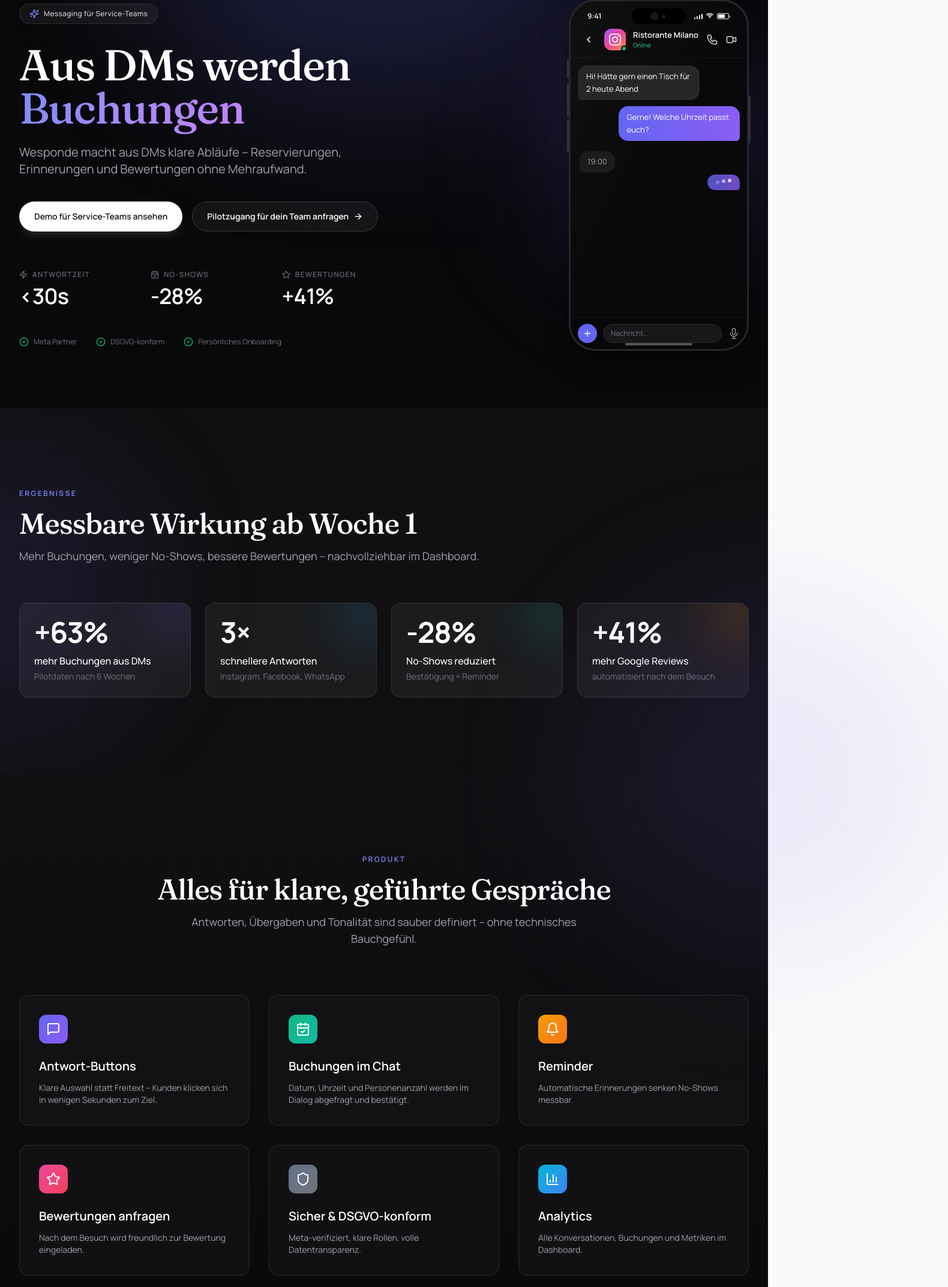
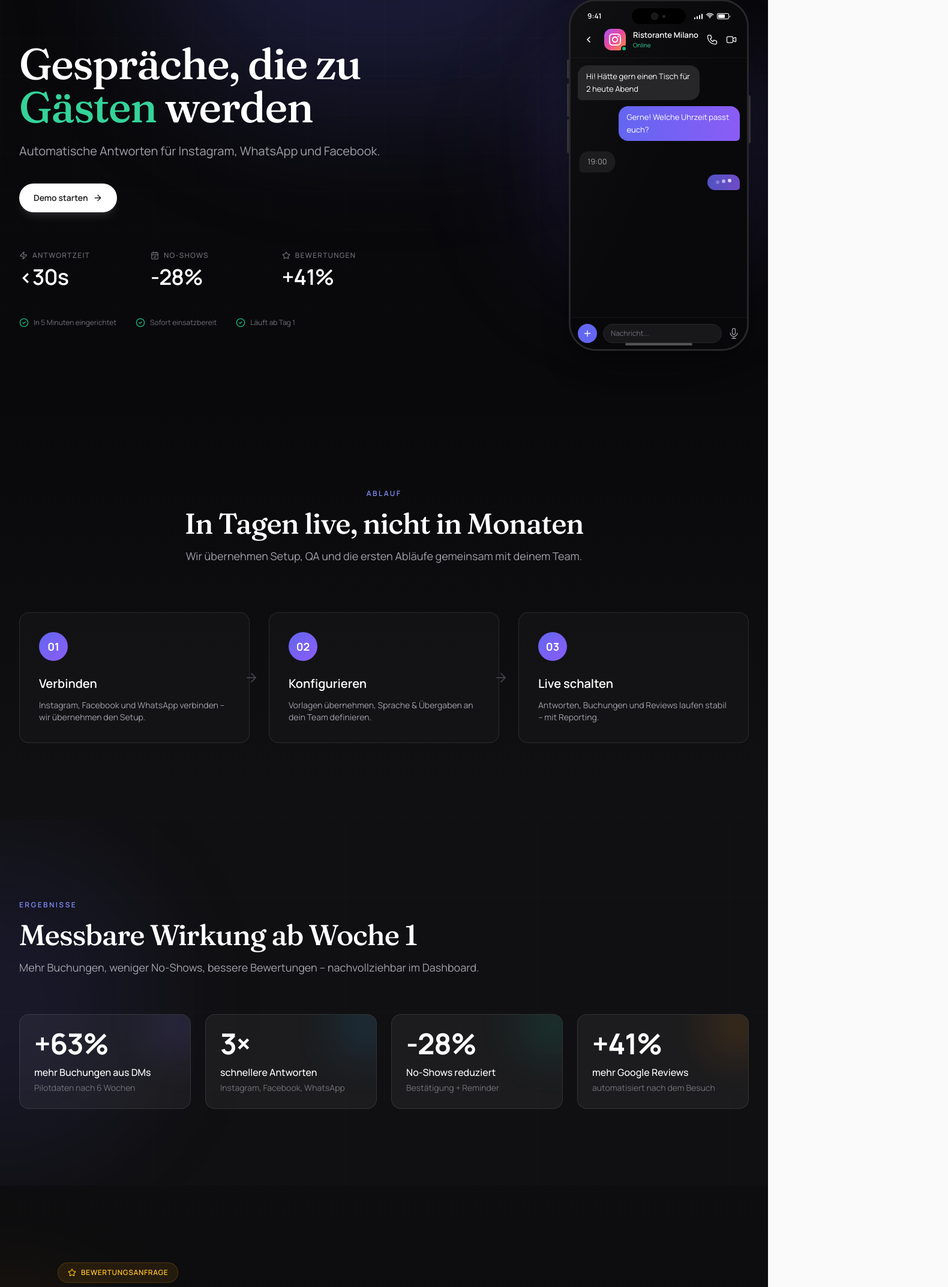
Before and after one commit to DosiGus/Website, a Next.js app: page / in a window 1280 px wide. Shown: the part 129-2275 px from the top of the page at 60% size, 1580 px wide, since content can reach past the window. Built offline with nearby package versions, Linux system fonts and the light colour scheme.

Commit message:
Update marketing copy and login/test flow

```diff
--- a/app/page.tsx
+++ b/app/page.tsx
@@ -247,40 +247,29 @@ export default function HomePage() {
           <div className="grid items-center gap-12 lg:grid-cols-[1.1fr,0.9fr] lg:gap-20">
             {/* Left Content */}
             <div className="max-w-2xl">
-              {/* Badge */}
-              <div className="inline-flex items-center gap-1.5 rounded-full border border-white/10 bg-white/5 px-3 py-1.5 sm:gap-2 sm:px-4 sm:py-2">
-                <Sparkles className="h-3.5 w-3.5 text-indigo-400 sm:h-4 sm:w-4" />
-                <span className="text-[11px] font-medium tracking-wide text-zinc-300 sm:text-xs">
-                  Messaging für Service-Teams
-                </span>
-              </div>
-
               {/* Headline */}
               <h1 className="mt-6 font-display text-4xl font-medium tracking-tight sm:mt-8 sm:text-5xl md:text-6xl lg:text-7xl">
-                Aus DMs werden{" "}
-                <span className="bg-gradient-to-r from-indigo-400 via-violet-400 to-purple-400 bg-clip-text text-transparent">
-                  Buchungen
+                Gespräche, die zu{" "}
+                <span className="text-emerald-400">
+                  Gästen
                 </span>
+                {" "}werden
               </h1>
 
               {/* Subheadline */}
               <p className="mt-4 text-base leading-relaxed text-zinc-400 sm:mt-6 sm:text-lg md:text-xl">
-                Wesponde macht aus DMs klare Abläufe – Reservierungen, Erinnerungen und Bewertungen ohne Mehraufwand.
+                Automatische Antworten für Instagram, WhatsApp und Facebook.
               </p>
 
-              {/* CTAs */}
-              <div className="mt-10 flex flex-col gap-4 sm:flex-row sm:items-center">
-                <WatchDemoButton
-                  className="group relative inline-flex items-center justify-center gap-2 overflow-hidden rounded-full bg-white px-6 py-3.5 text-sm font-semibold text-zinc-900 shadow-lg shadow-white/10 transition-all hover:shadow-white/20"
-                  label="Demo für Service-Teams ansehen"
-                />
-                <a
-                  href="#beta"
-                  className="group inline-flex items-center justify-center gap-2 rounded-full border border-white/15 bg-white/5 px-6 py-3.5 text-sm font-semibold text-white backdrop-blur-sm transition-all hover:border-white/25 hover:bg-white/10"
+              {/* CTA */}
+              <div className="mt-10">
+                <Link
+                  href="/login?view=signup"
+                  className="group inline-flex items-center justify-center gap-2 rounded-full bg-white px-6 py-3.5 text-sm font-semibold text-zinc-900 shadow-lg shadow-white/10 transition-all hover:bg-emerald-500 hover:text-white hover:shadow-emerald-500/30"
                 >
-                  Pilotzugang für dein Team anfragen
+                  Demo starten
                   <ArrowRight className="h-4 w-4 transition-transform group-hover:translate-x-1" />
-                </a>
+                </Link>
               </div>
 
               {/* Stats */}
@@ -303,15 +292,15 @@ export default function HomePage() {
               <div className="mt-8 flex flex-wrap items-center gap-x-4 gap-y-3 text-[11px] text-zinc-500 sm:mt-12 sm:gap-x-8 sm:gap-y-4 sm:text-xs">
                 <span className="flex items-center gap-1.5 sm:gap-2">
                   <CheckCircle2 className="h-3.5 w-3.5 text-emerald-500 sm:h-4 sm:w-4" />
-                  Meta Partner
+                  In 5 Minuten eingerichtet
                 </span>
                 <span className="flex items-center gap-1.5 sm:gap-2">
                   <CheckCircle2 className="h-3.5 w-3.5 text-emerald-500 sm:h-4 sm:w-4" />
-                  DSGVO-konform
+                  Sofort einsatzbereit
                 </span>
                 <span className="flex items-center gap-1.5 sm:gap-2">
                   <CheckCircle2 className="h-3.5 w-3.5 text-emerald-500 sm:h-4 sm:w-4" />
-                  Persönliches Onboarding
+                  Läuft ab Tag 1
                 </span>
               </div>
             </div>
@@ -320,6 +309,45 @@ export default function HomePage() {
             <div className="relative flex justify-center lg:justify-end">
               <PhoneMockup />
             </div>
+          </div>
+        </div>
+      </section>
+
+      {/* ==================== WORKFLOW SECTION ==================== */}
+      <section id="workflow" className="relative py-16 sm:py-24 lg:py-32">
+        <div className="absolute inset-0 bg-gradient-to-b from-zinc-950 to-zinc-900/50" />
+
+        <div className="relative mx-auto max-w-7xl px-4 sm:px-6 lg:px-8">
+          <div className="text-center">
+            <span className="inline-block text-xs font-semibold uppercase tracking-[0.2em] text-indigo-400">
+              Ablauf
+            </span>
+            <h2 className="mt-4 font-display text-4xl font-medium tracking-tight sm:text-5xl">
+              In Tagen live, nicht in Monaten
+            </h2>
+            <p className="mx-auto mt-4 max-w-2xl text-lg text-zinc-400">
+              Wir übernehmen Setup, QA und die ersten Abläufe gemeinsam mit deinem Team.
+            </p>
+          </div>
+
+          <div className="mt-10 grid gap-4 sm:mt-20 sm:gap-8 lg:grid-cols-3">
+            {steps.map((step, index) => (
+              <div
+                key={step.title}
+                className="relative rounded-xl border border-white/10 bg-zinc-900/50 p-5 sm:rounded-2xl sm:p-8"
+              >
+                <div className="mb-4 flex h-10 w-10 items-center justify-center rounded-full bg-gradient-to-br from-indigo-500 to-violet-500 text-base font-bold text-white sm:mb-6 sm:h-12 sm:w-12 sm:text-lg">
+                  {step.step}
+                </div>
+                <h3 className="text-lg font-semibold text-white sm:text-xl">{step.title}</h3>
+                <p className="mt-2 text-xs leading-relaxed text-zinc-400 sm:mt-3 sm:text-sm">{step.description}</p>
+                {index < steps.length - 1 && (
+                  <div className="absolute -right-4 top-1/2 hidden -translate-y-1/2 lg:block">
+                    <ArrowRight className="h-6 w-6 text-zinc-700" />
+                  </div>
+                )}
+              </div>
+            ))}
           </div>
         </div>
       </section>
@@ -365,91 +393,29 @@ export default function HomePage() {
         </div>
       </section>
 
-      {/* ==================== FEATURES SECTION ==================== */}
-      <section id="product" className="relative py-16 sm:py-24 lg:py-32">
-        <div className="absolute inset-0 bg-gradient-to-b from-zinc-900/50 to-zinc-950" />
-        <div className="absolute right-0 top-0 hidden h-[600px] w-[600px] -translate-y-1/2 translate-x-1/2 rounded-full bg-violet-500/10 blur-[120px] sm:block" />
+      {/* ==================== GOOGLE REVIEWS SECTION ==================== */}
+      <section id="reviews" className="relative py-16 sm:py-24 lg:py-32">
+        <div className="absolute inset-0 bg-gradient-to-b from-zinc-900/30 to-zinc-950" />
+        <div className="absolute left-0 top-1/2 hidden h-[500px] w-[500px] -translate-x-1/2 -translate-y-1/2 rounded-full bg-amber-500/10 blur-[100px] sm:block" />
 
-        <div className="relative mx-auto max-w-7xl px-4 sm:px-6 lg:px-8">
-          <div className="text-center">
-            <span className="inline-block text-xs font-semibold uppercase tracking-[0.2em] text-indigo-400">
-              Produkt
+        <div className="relative mx-auto max-w-6xl px-4 sm:px-6 lg:px-8">
+          <div className="mb-10 max-w-3xl sm:mb-16">
+            <span className="inline-flex items-center gap-1.5 rounded-full border border-amber-500/20 bg-amber-500/10 px-3 py-1.5 text-[10px] font-semibold uppercase tracking-wider text-amber-400 sm:gap-2 sm:px-4 sm:py-2 sm:text-xs">
+              <Star className="h-3 w-3 sm:h-3.5 sm:w-3.5" />
+              Bewertungsanfrage
             </span>
-            <h2 className="mt-4 font-display text-4xl font-medium tracking-tight sm:text-5xl">
-              Alles für klare, geführte Gespräche
+            <h2 className="mt-4 font-display text-3xl font-medium tracking-tight sm:mt-6 sm:text-4xl md:text-5xl">
+              Google Bewertungen{" "}
+              <span className="bg-gradient-to-r from-amber-400 to-orange-400 bg-clip-text text-transparent">
+                automatisiert
+              </span>
             </h2>
-            <p className="mx-auto mt-4 max-w-2xl text-lg text-zinc-400">
-              Antworten, Übergaben und Tonalität sind sauber definiert – ohne technisches Bauchgefühl.
+            <p className="mt-3 text-sm text-zinc-400 sm:mt-4 sm:text-lg">
+              Nach dem Besuch fragen wir automatisch per DM nach einer Bewertung.
             </p>
           </div>
 
-          <div className="mt-10 grid grid-cols-2 gap-3 sm:mt-20 sm:gap-8 lg:grid-cols-3">
-            {features.map((feature, index) => (
-              <div
-                key={feature.title}
-                className="group relative overflow-hidden rounded-xl border border-white/10 bg-zinc-900/50 p-4 transition-all hover:border-white/20 hover:bg-zinc-900 sm:rounded-2xl sm:p-8"
-                style={{ animationDelay: `${index * 100}ms` }}
-              >
-                <div
-                  className={`mb-3 inline-flex h-10 w-10 items-center justify-center rounded-lg bg-gradient-to-br sm:mb-6 sm:h-12 sm:w-12 sm:rounded-xl ${feature.gradient}`}
-                >
-                  <feature.icon className="h-5 w-5 text-white sm:h-6 sm:w-6" />
-                </div>
-                <h3 className="text-base font-semibold text-white sm:text-xl">{feature.title}</h3>
-                <p className="mt-1.5 text-xs leading-relaxed text-zinc-400 sm:mt-3 sm:text-sm">{feature.description}</p>
-              </div>
-            ))}
-          </div>
-        </div>
-      </section>
-
-      {/* ==================== DIFFERENTIATORS SECTION ==================== */}
-      <section id="why-wesponde" className="relative py-16 sm:py-24 lg:py-32">
-        <div className="absolute inset-0 bg-zinc-900/40" />
-        <div className="absolute left-0 top-1/2 hidden h-[500px] w-[500px] -translate-x-1/2 -translate-y-1/2 rounded-full bg-emerald-500/10 blur-[100px] sm:block" />
-
-        <div className="relative mx-auto max-w-7xl px-4 sm:px-6 lg:px-8">
-          <div className="text-center">
-            <span className="inline-block text-xs font-semibold uppercase tracking-[0.2em] text-emerald-400">
-              Warum Wesponde
-            </span>
-            <h2 className="mt-4 font-display text-4xl font-medium tracking-tight sm:text-5xl">
-              Klarer Unterschied zu generischen Tools
-            </h2>
-            <p className="mx-auto mt-4 max-w-2xl text-lg text-zinc-400">
-              Speziell für Service‑Teams gebaut – mit fertigen Abläufen, die sofort wirken.
-            </p>
-          </div>
-
-          <div className="mt-10 grid gap-4 sm:mt-16 sm:grid-cols-3 sm:gap-6">
-            {differentiators.map((item) => (
-              <div
-                key={item.title}
-                className="rounded-xl border border-white/10 bg-zinc-900/50 p-5 sm:rounded-2xl sm:p-7"
-              >
-                <h3 className="text-lg font-semibold text-white">{item.title}</h3>
-                <p className="mt-2 text-sm text-zinc-400">{item.description}</p>
-              </div>
-            ))}
-          </div>
-
-          <div className="mt-10 overflow-hidden rounded-2xl border border-white/10 bg-zinc-900/60 sm:mt-16">
-            <div className="grid grid-cols-1 gap-2 border-b border-white/10 px-5 py-4 text-xs font-semibold uppercase tracking-[0.2em] text-zinc-500 sm:grid-cols-[1.2fr,1fr,1fr] sm:gap-6">
-              <span>Vergleich</span>
-              <span className="text-emerald-400">Wesponde</span>
-              <span>Andere Tools</span>
-            </div>
-            {comparisonRows.map((row) => (
-              <div
-                key={row.label}
-                className="grid grid-cols-1 gap-2 border-b border-white/10 px-5 py-4 text-sm sm:grid-cols-[1.2fr,1fr,1fr] sm:gap-6"
-              >
-                <span className="text-zinc-400">{row.label}</span>
-                <span className="font-semibold text-emerald-400">{row.wesponde}</span>
-                <span className="text-zinc-400">{row.others}</span>
-              </div>
-            ))}
-          </div>
+          <GoogleReviewsFlow />
         </div>
       </section>
 
@@ -476,32 +442,6 @@ export default function HomePage() {
           </div>
 
           <FlowBuilderDemo />
-        </div>
-      </section>
-
-      {/* ==================== GOOGLE REVIEWS SECTION ==================== */}
-      <section id="reviews" className="relative py-16 sm:py-24 lg:py-32">
-        <div className="absolute inset-0 bg-gradient-to-b from-zinc-900/30 to-zinc-950" />
-        <div className="absolute left-0 top-1/2 hidden h-[500px] w-[500px] -translate-x-1/2 -translate-y-1/2 rounded-full bg-amber-500/10 blur-[100px] sm:block" />
-
-        <div className="relative mx-auto max-w-6xl px-4 sm:px-6 lg:px-8">
-          <div className="mb-10 max-w-3xl sm:mb-16">
-            <span className="inline-flex items-center gap-1.5 rounded-full border border-amber-500/20 bg-amber-500/10 px-3 py-1.5 text-[10px] font-semibold uppercase tracking-wider text-amber-400 sm:gap-2 sm:px-4 sm:py-2 sm:text-xs">
-              <Star className="h-3 w-3 sm:h-3.5 sm:w-3.5" />
-              Bewertungsanfrage
-            </span>
-            <h2 className="mt-4 font-display text-3xl font-medium tracking-tight sm:mt-6 sm:text-4xl md:text-5xl">
-              Google Bewertungen{" "}
-              <span className="bg-gradient-to-r from-amber-400 to-orange-400 bg-clip-text text-transparent">
-                automatisiert
-              </span>
-            </h2>
-            <p className="mt-3 text-sm text-zinc-400 sm:mt-4 sm:text-lg">
-              Nach dem Besuch fragen wir automatisch per DM nach einer Bewertung.
-            </p>
-          </div>
-
-          <GoogleReviewsFlow />
         </div>
       </section>
 
@@ -543,45 +483,6 @@ export default function HomePage() {
                   </div>
                   <span className="ml-2 text-2xl sm:text-4xl">{useCase.icon}</span>
                 </div>
-              </div>
-            ))}
-          </div>
-        </div>
-      </section>
-
-      {/* ==================== WORKFLOW SECTION ==================== */}
-      <section id="workflow" className="relative py-16 sm:py-24 lg:py-32">
-        <div className="absolute inset-0 bg-gradient-to-b from-zinc-900/30 to-zinc-950" />
-
-        <div className="relative mx-auto max-w-7xl px-4 sm:px-6 lg:px-8">
-          <div className="text-center">
-            <span className="inline-block text-xs font-semibold uppercase tracking-[0.2em] text-indigo-400">
-              Ablauf
-            </span>
-            <h2 className="mt-4 font-display text-4xl font-medium tracking-tight sm:text-5xl">
-              In Tagen live, nicht in Monaten
-            </h2>
-            <p className="mx-auto mt-4 max-w-2xl text-lg text-zinc-400">
-              Wir übernehmen Setup, QA und die ersten Abläufe gemeinsam mit deinem Team.
-            </p>
-          </div>
-
-          <div className="mt-10 grid gap-4 sm:mt-20 sm:gap-8 lg:grid-cols-3">
-            {steps.map((step, index) => (
-              <div
-                key={step.title}
-                className="relative rounded-xl border border-white/10 bg-zinc-900/50 p-5 sm:rounded-2xl sm:p-8"
-              >
-                <div className="mb-4 flex h-10 w-10 items-center justify-center rounded-full bg-gradient-to-br from-indigo-500 to-violet-500 text-base font-bold text-white sm:mb-6 sm:h-12 sm:w-12 sm:text-lg">
-                  {step.step}
-                </div>
-                <h3 className="text-lg font-semibold text-white sm:text-xl">{step.title}</h3>
-                <p className="mt-2 text-xs leading-relaxed text-zinc-400 sm:mt-3 sm:text-sm">{step.description}</p>
-                {index < steps.length - 1 && (
-                  <div className="absolute -right-4 top-1/2 hidden -translate-y-1/2 lg:block">
-                    <ArrowRight className="h-6 w-6 text-zinc-700" />
-                  </div>
-                )}
               </div>
             ))}
           </div>
```
